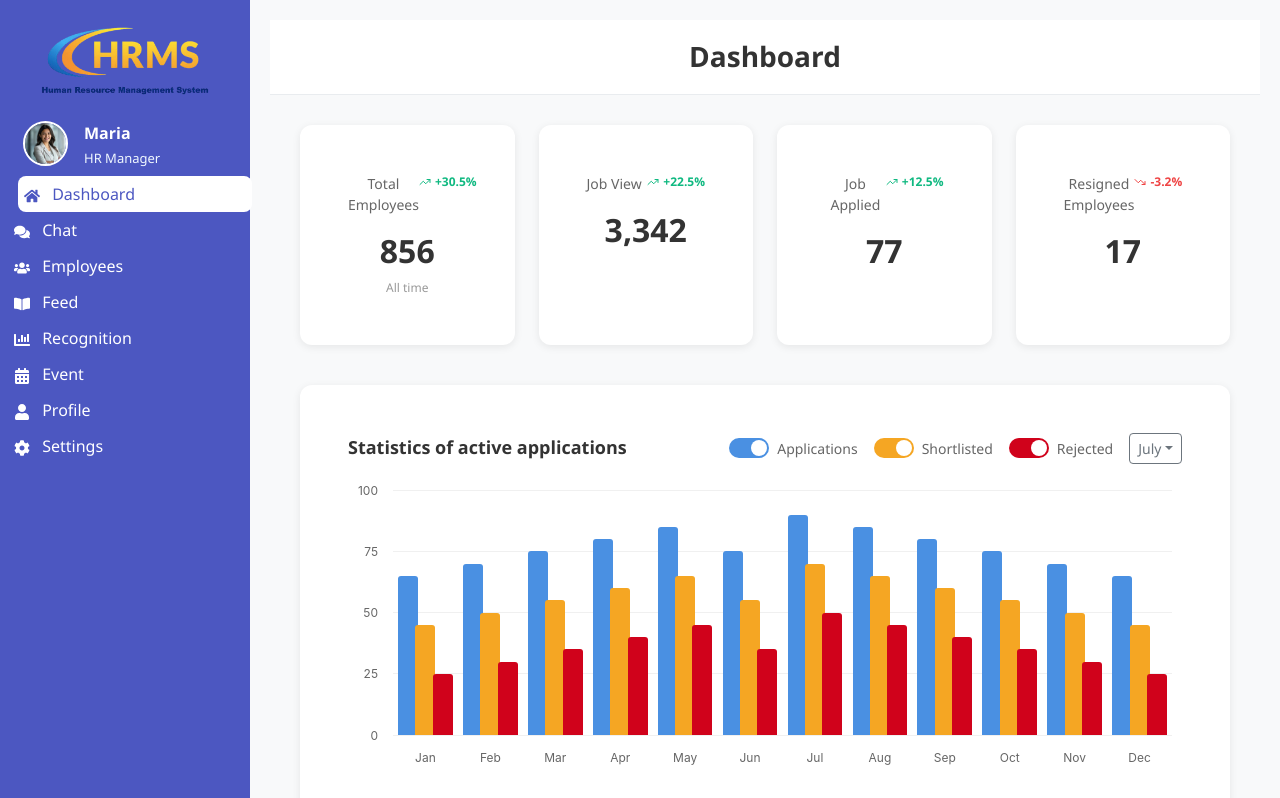
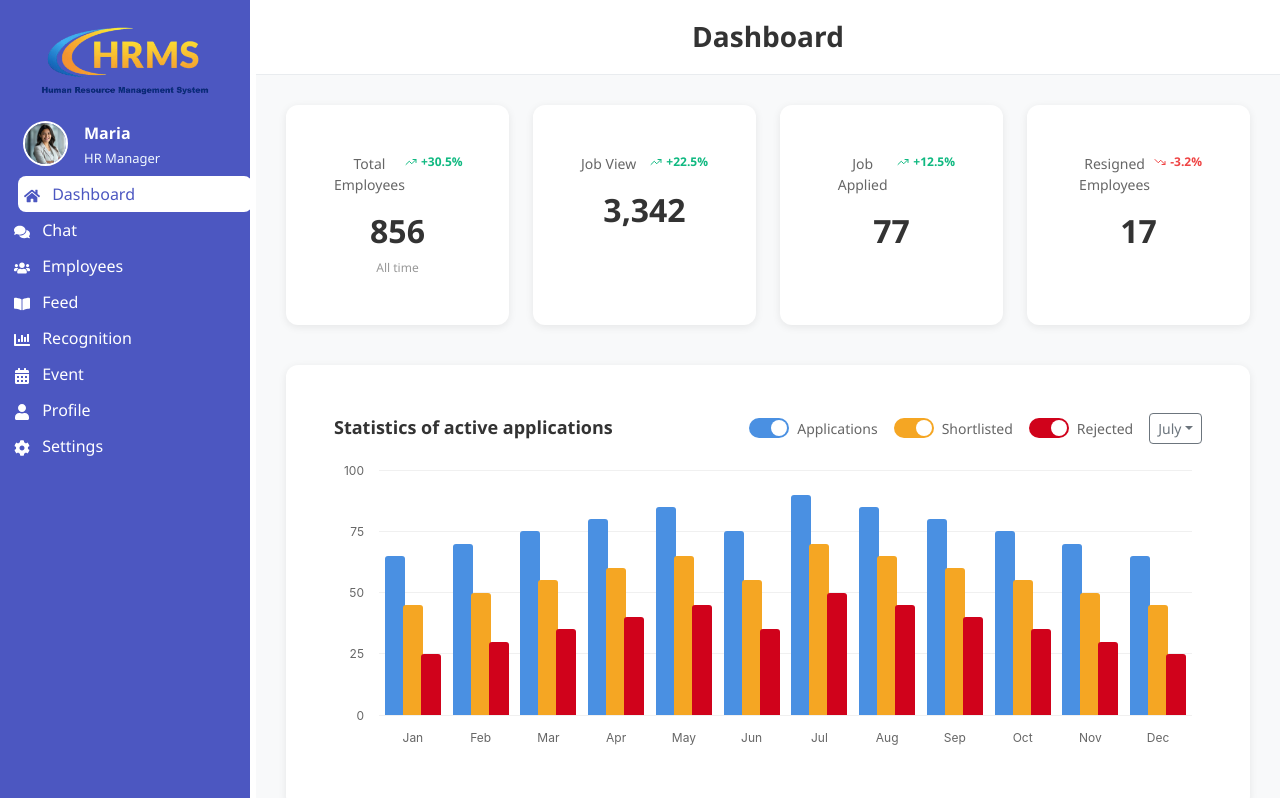
Before and after one commit to koushik369mondal/HRMS-WEBSITE, a React (Vite) app in the folder Frontend/: page / in a window 1280 px wide. Shown: the top 798 px of the page. Built offline with nearby package versions, Linux system fonts and the light colour scheme.

Commit message:
app.jsx updated

```diff
--- a/Frontend/src/App.jsx
+++ b/Frontend/src/App.jsx
@@ -28,20 +28,16 @@ function App() {
     }
   };
 
-  return (
-    <div className='d-flex h-100'>
-      <Sidebar activePage={activePage} setActivePage={setActivePage} />
-      <div className="main-content" style={{
-        marginLeft: '250px',
-        width: 'calc(100% - 250px)',
-        minHeight: '100vh',
-        padding: '20px',
-        backgroundColor: '#f8f9fa'
-      }}>
-        {renderPage()}
-      </div>
+return (
+  <div className='d-flex h-100' style={{ minHeight: '100vh' }}>
+    <div style={{ width: '20%' }}>
+      <Sidebar activePage={activePage} setActivePage={setActivePage} style={{padding: '0%'}} />
     </div>
-  );
+    <div style={{ width: '80%', backgroundColor: '#f8f9fa',}}>
+      {renderPage()}
+    </div>
+  </div>
+);
 }
 
 export default App;
```
